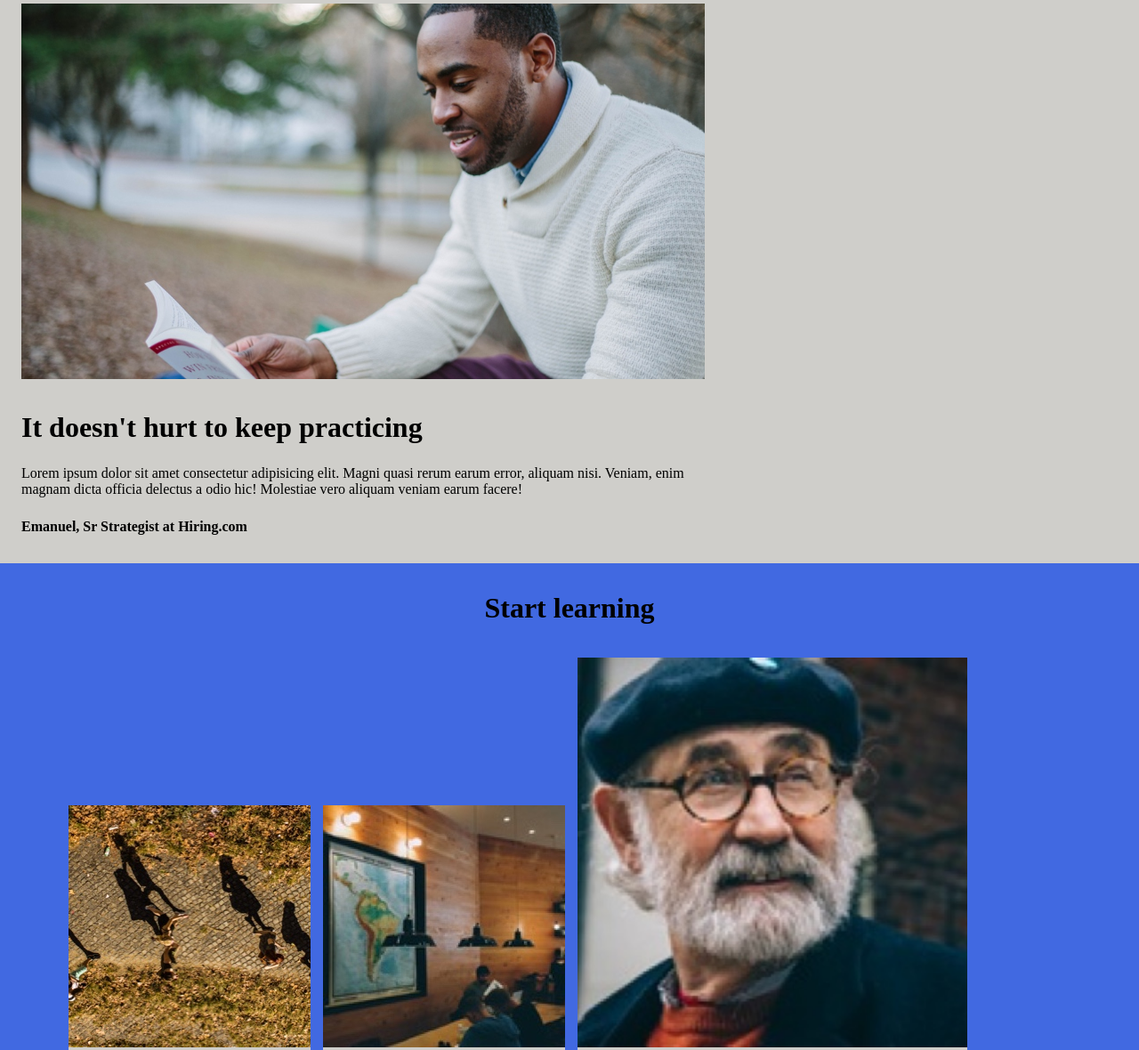
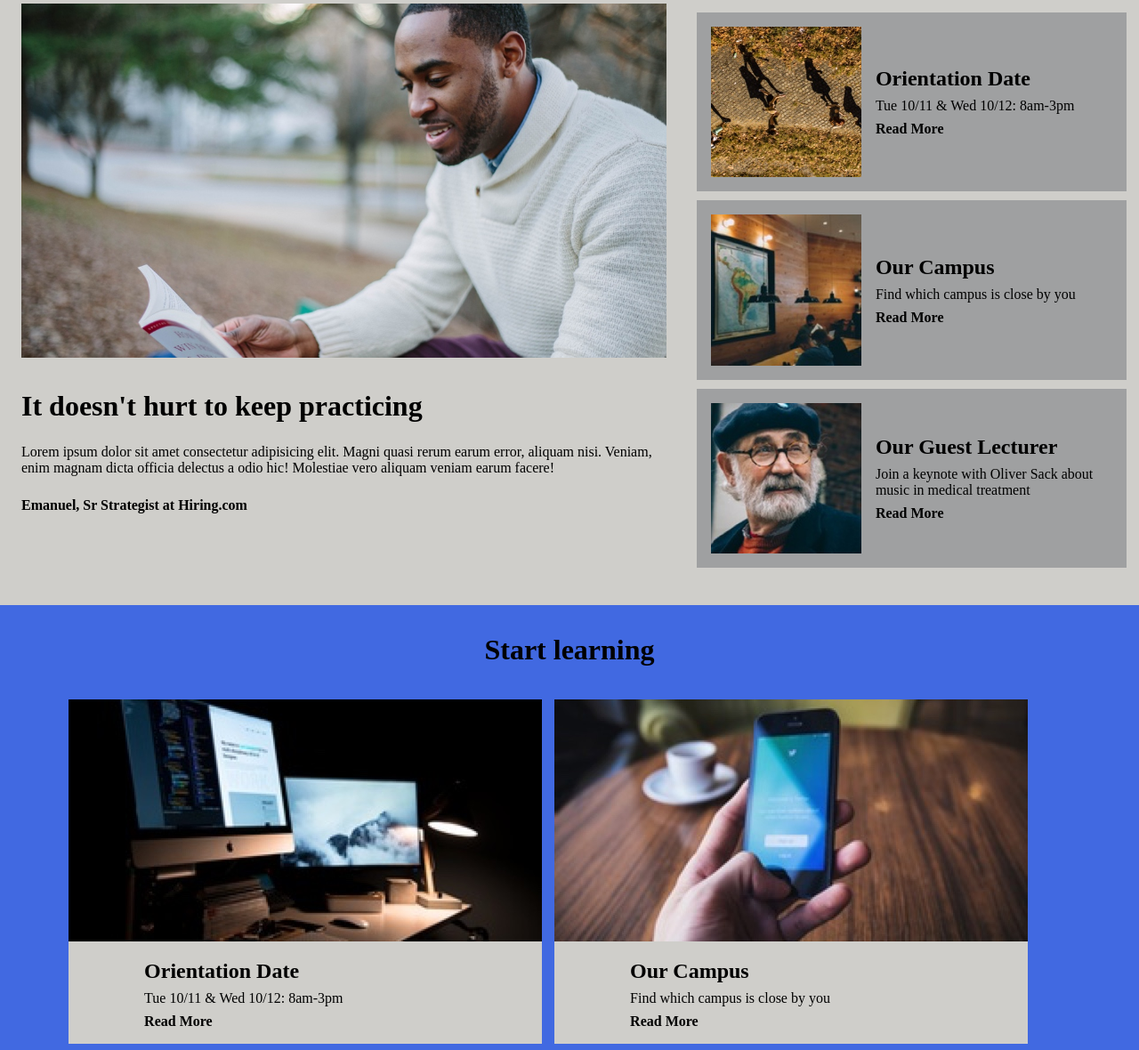
Before and after one commit to KrystalJean/Colmar-Academy, a plain HTML site: page index.html in a window 1280 px wide. Shown: the part 708-1888 px from the top of the page at 89% size. Drawn offline with Linux system fonts and the light colour scheme.

Commit message:
SavePoint accidently deleted stuff, but found out how to view previous commmits and got my code back yay

```diff
--- a/index.html
+++ b/index.html
@@ -58,6 +58,43 @@
                 vero aliquam veniam earum facere!</p>
             <h4 class="infoMain">Emanuel, Sr Strategist at Hiring.com</h4>
         </div>
+        <div id="currentEventsContainer">
+
+            <div id="currentEventOne" class="currentEvent">
+                <img id="eventOneImage" class="eventImages" src="resources/images/information-orientation.jpg"
+                    alt="shadows at the crosswalk">
+                <div id="eventOneText" class="eventTexts">
+                    <h2>Orientation Date</h2>
+                    <p class="eventTextP">Tue 10/11 & Wed 10/12: 8am-3pm</p>
+                    <h4>Read More</h4>
+                </div>
+            </div>
+
+            <div id="currentEventTwo" class="currentEvent">
+                <img id="eventTwoImage" class="eventImages" src="resources/images/information-campus.jpg"
+                    alt="bistro setting, framed map of africa on wall">
+                <div id="eventTwoText" class="eventTexts">
+                    <h2>Our Campus</h2>
+                    <p class="eventTextP">Find which campus is close by you</p>
+                    <h4>Read More</h4>
+                </div>
+            </div>
+
+
+            <div id="currentEventThree" class="currentEvent">
+                <img id="eventThreeImage" class="eventImages" src="resources/images/information-guest-lecture.jpg"
+                    alt="photo of guest lecturer">
+                <div id="eventThreeText" class="eventTexts">
+                    <h2>Our Guest Lecturer</h2>
+                    <p class="eventTextP">Join a keynote with Oliver Sack about music in medical treatment</p>
+                    <h4>Read More</h4>
+                </div>
+            </div>
+
+        </div>
+    </div>
+
+
 
 
 
@@ -75,7 +112,7 @@
             <div id="learningTileRowOne" class="learningTileRows">
 
                 <div id="learningTileOne" class="learningTile">
-                    <img id="tileOneImage" class="tileImages" src="resources/images/information-orientation.jpg"
+                    <img id="tileOneImage" class="tileImages" src="resources/images/course-software.jpg"
                         alt="shadows at the crosswalk">
                     <div id="eventOneText" class="eventTexts">
                         <h2>Orientation Date</h2>
@@ -85,7 +122,7 @@
                 </div>
 
                 <div id="learningTileTwo" class="learningTile">
-                    <img id="tileTwoImage" class="tileImages" src="resources/images/information-campus.jpg"
+                    <img id="tileTwoImage" class="tileImages" src="resources/images/course-computer-art.jpg"
                         alt="bistro setting, framed map of africa on wall">
                     <div id="eventTwoText" class="eventTexts">
                         <h2>Our Campus</h2>
@@ -95,7 +132,7 @@
                 </div>
 
                 <div id="learningTileThree" class="learningTile">
-                    <img id="tileThreeImage" class="tileImages" src="resources/images/information-guest-lecture.jpg"
+                    <img id="tileThreeImage" class="tileImages" src="resources/images/course-design.jpg"
                         alt="photo of guest lecturer">
                     <div id="eventThreeText" class="eventTexts">
                         <h2>Our Guest Lecturer</h2>
@@ -107,7 +144,7 @@
 
             <div id="learningTileRowTwo" class="learningTileRows">
                 <div id="learningTileFour" class="learningTile">
-                    <img id="tileFourImage" class="tileImages" src="resources/images/information-orientation.jpg"
+                    <img id="tileFourImage" class="tileImages" src="resources/images/course-data.jpg"
                         alt="shadows at the crosswalk">
                     <div id="eventOneText" class="eventTexts">
                         <h2>Orientation Date</h2>
@@ -117,7 +154,7 @@
                 </div>
 
                 <div id="learningTileFive" class="learningTile">
-                    <img id="tileFiveImage" class="tileImages" src="resources/images/information-campus.jpg"
+                    <img id="tileFiveImage" class="tileImages" src="resources/images/course-business.jpg"
                         alt="bistro setting, framed map of africa on wall">
                     <div id="eventTwoText" class="eventTexts">
                         <h2>Our Campus</h2>
@@ -127,7 +164,7 @@
                 </div>
 
                 <div id="learningTileSix" class="learningTile">
-                    <img id="tileSixImage" class="tileImages" src="resources/images/information-guest-lecture.jpg"
+                    <img id="tileSixImage" class="tileImages" src="resources/images/course-marketing.jpg"
                         alt="photo of guest lecturer">
                     <div id="eventThreeText" class="eventTexts">
                         <h2>Our Guest Lecturer</h2>
```
